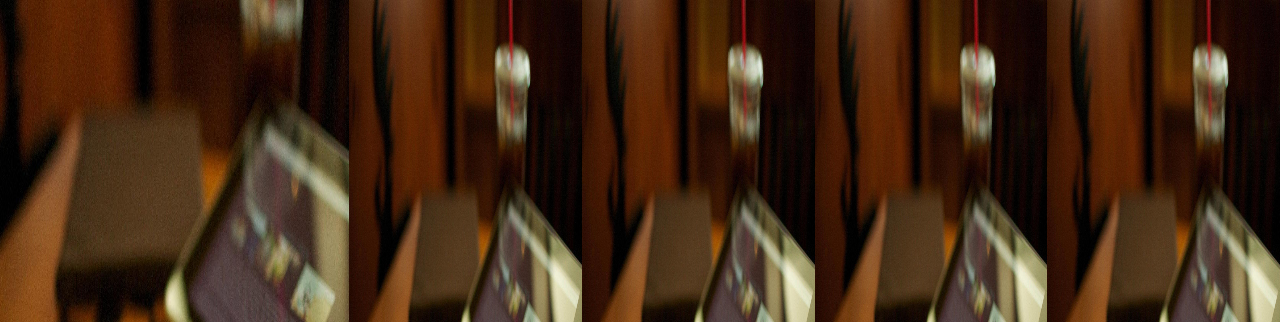
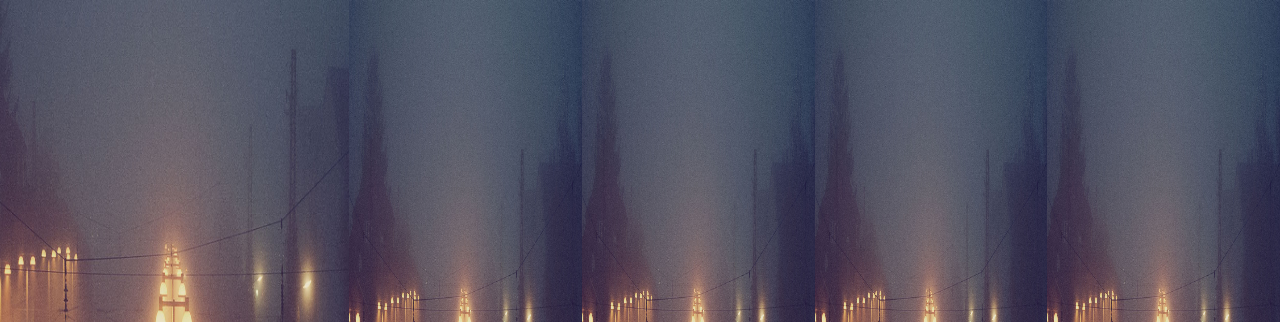
Before and after one commit to quentinneyraud/landing-page---video-project, a website: page index.html in a window 1280 px wide. Shown: the top 322 px of the page. Drawn offline with nearby package versions, Linux system fonts and the light colour scheme; files that its build step writes are made by us from their sources; files whose address does not match are found by name; a web font is replaced by a local one.

Commit message:
Changed Background image

```diff
--- a/index.html
+++ b/index.html
@@ -19,26 +19,26 @@
         </div>
 
         <nav class="main__nav main__nav--full">
-            <div class="panel project" data-page="project">
+            <a href="#projet" class="panel project" data-page="project">
                 <div class="panel__background"></div>
                 <h2 class="panel__title">Projet</h2>
-            </div>
-            <div class="panel intention" data-page="intention">
+            </a>
+            <a href="#intention" class="panel intention" data-page="intention">
                 <div class="panel__background"></div>
                 <h2 class="panel__title">Intention</h2>
-            </div>
-            <div class="panel scenario" data-page="scenario">
+            </a>
+            <a href="#synopsis" class="panel scenario" data-page="scenario">
                 <div class="panel__background"></div>
                 <h2 class="panel__title">Synopsis</h2>
-            </div>
-            <div class="panel animatic" data-page="animatic">
+            </a>
+            <a href="#animatic" class="panel animatic" data-page="animatic">
                 <div class="panel__background"></div>
                 <h2 class="panel__title">Animatic</h2>
-            </div>
-            <div class="panel sound" data-page="sound">
+            </a>
+            <a href="#sonorite" class="panel sound" data-page="sound">
                 <div class="panel__background"></div>
                 <h2 class="panel__title">Sonorité</h2>
-            </div>
+            </a>
         </nav>
     </header>
 
--- a/styles/_nav.scss
+++ b/styles/_nav.scss
@@ -27,7 +27,8 @@ nav{
     height: 100%;
     width: 100%;
     transition: 0.5s all;
-    background: url(../images/desk.jpg) no-repeat center fixed;
+    background: url(../images/background.jpg) no-repeat center fixed;
+
     background-size: 100% 100%;
 }
 
```
Also changed, not shown: images/background.jpg (added), styles/main.min.css (deleted).
